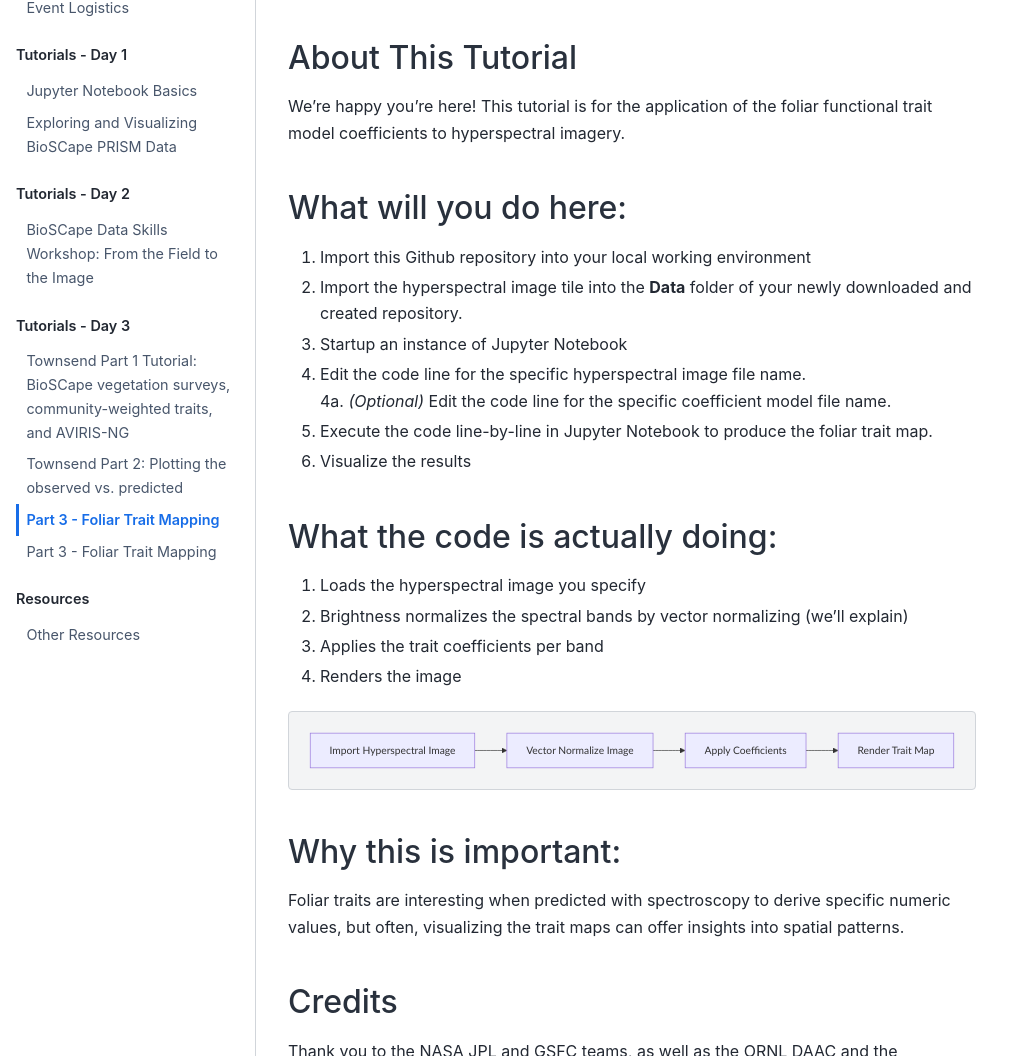
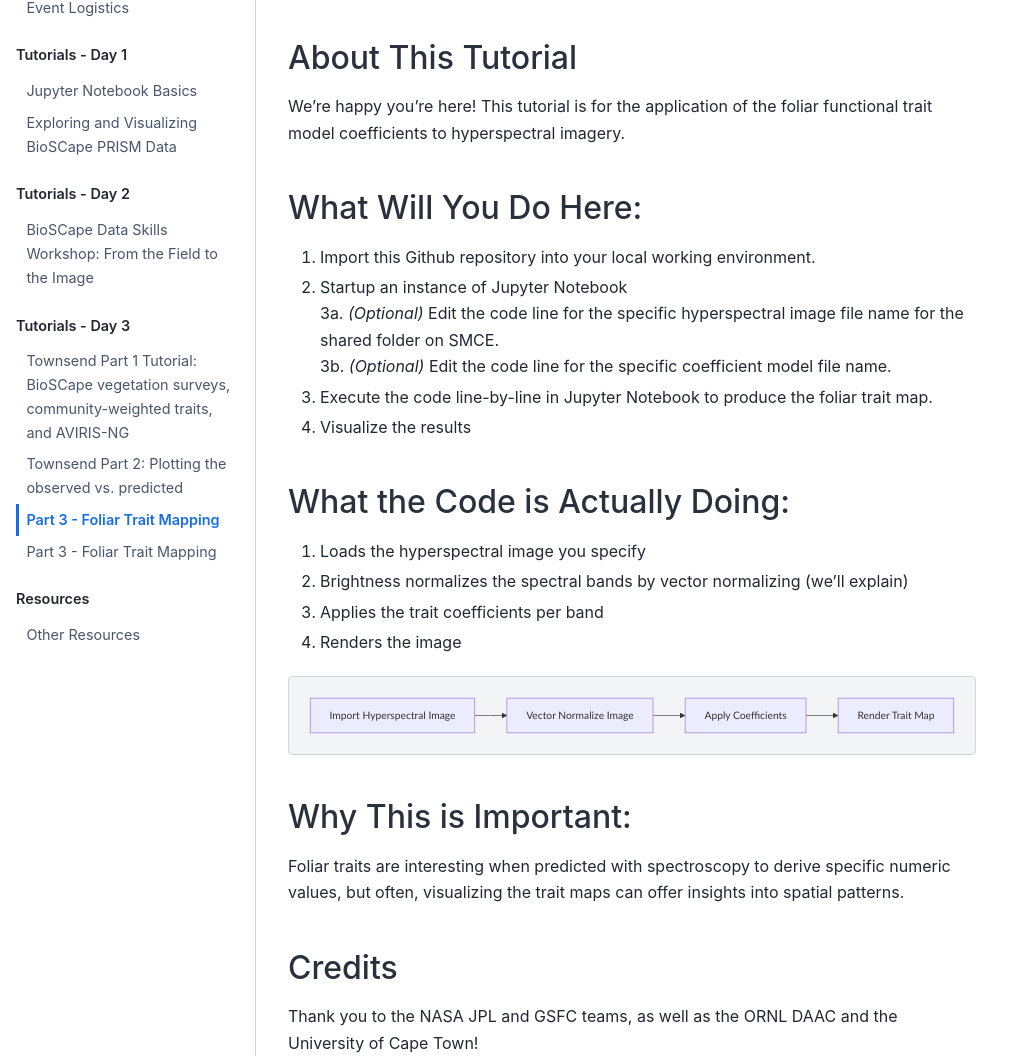
Before and after one commit to ornldaac/bioscape_workshop_sa, a Jupyter Book: the page built from book/tutorials/Townsend_Tutorials/Part_3_Trait_Mapping_with_Image/README.md, in a window 1280 px wide and 1400 px high, cut to the strip 344-1400 px from the top of the window. Shown: the whole strip, without its empty margins (0-1023 px from the left). Built offline with Jupyter Book 1.0.4 settings and Sphinx 7.4.7 and the Sphinx Book theme 1.1.4, drawn with Linux system fonts in a browser that asks for light colours; pages that are not in the unit, such as notebooks, are missing from menus; some of the changed text lies outside the part shown.

Commit message:
Update README.md
Verbiage

````diff
--- a/book/tutorials/Townsend_Tutorials/Part_3_Trait_Mapping_with_Image/README.md
+++ b/book/tutorials/Townsend_Tutorials/Part_3_Trait_Mapping_with_Image/README.md
@@ -12,16 +12,15 @@ by: Kyle Kovach, Zhiwei Ye, Henry Frye, Phil Townsend
 
 We're happy you're here!  This tutorial is for the application of the foliar functional trait model coefficients to hyperspectral imagery.
 
-## What will you do here:
-1. Import this Github repository into your local working environment
-2. Import the hyperspectral image tile into the **Data** folder of your newly downloaded and created repository.
-3. Startup an instance of Jupyter Notebook
-4. Edit the code line for the specific hyperspectral image file name.
-</br> 4a. _(Optional)_ Edit the code line for the specific coefficient model file name.
-6. Execute the code line-by-line in Jupyter Notebook to produce the foliar trait map.
-7. Visualize the results
+## What Will You Do Here:
+1. Import this Github repository into your local working environment.
+2. Startup an instance of Jupyter Notebook
+</br> 3a. _(Optional)_ Edit the code line for the specific hyperspectral image file name for the shared folder on SMCE.
+</br> 3b. _(Optional)_ Edit the code line for the specific coefficient model file name.
+4. Execute the code line-by-line in Jupyter Notebook to produce the foliar trait map.
+5. Visualize the results
 
-## What the code is actually doing:
+## What the Code is Actually Doing:
 1. Loads the hyperspectral image you specify
 2. Brightness normalizes the spectral bands by vector normalizing (we'll explain)
 3. Applies the trait coefficients per band
@@ -34,7 +33,7 @@ graph LR;
     C[Apply Coefficients]-->D[Render Trait Map];
 ```
 
-## Why this is important:
+## Why This is Important:
 Foliar traits are interesting when predicted with spectroscopy to derive specific numeric values, but often, visualizing the trait maps can offer insights into spatial patterns.
 
 ## Credits
````
